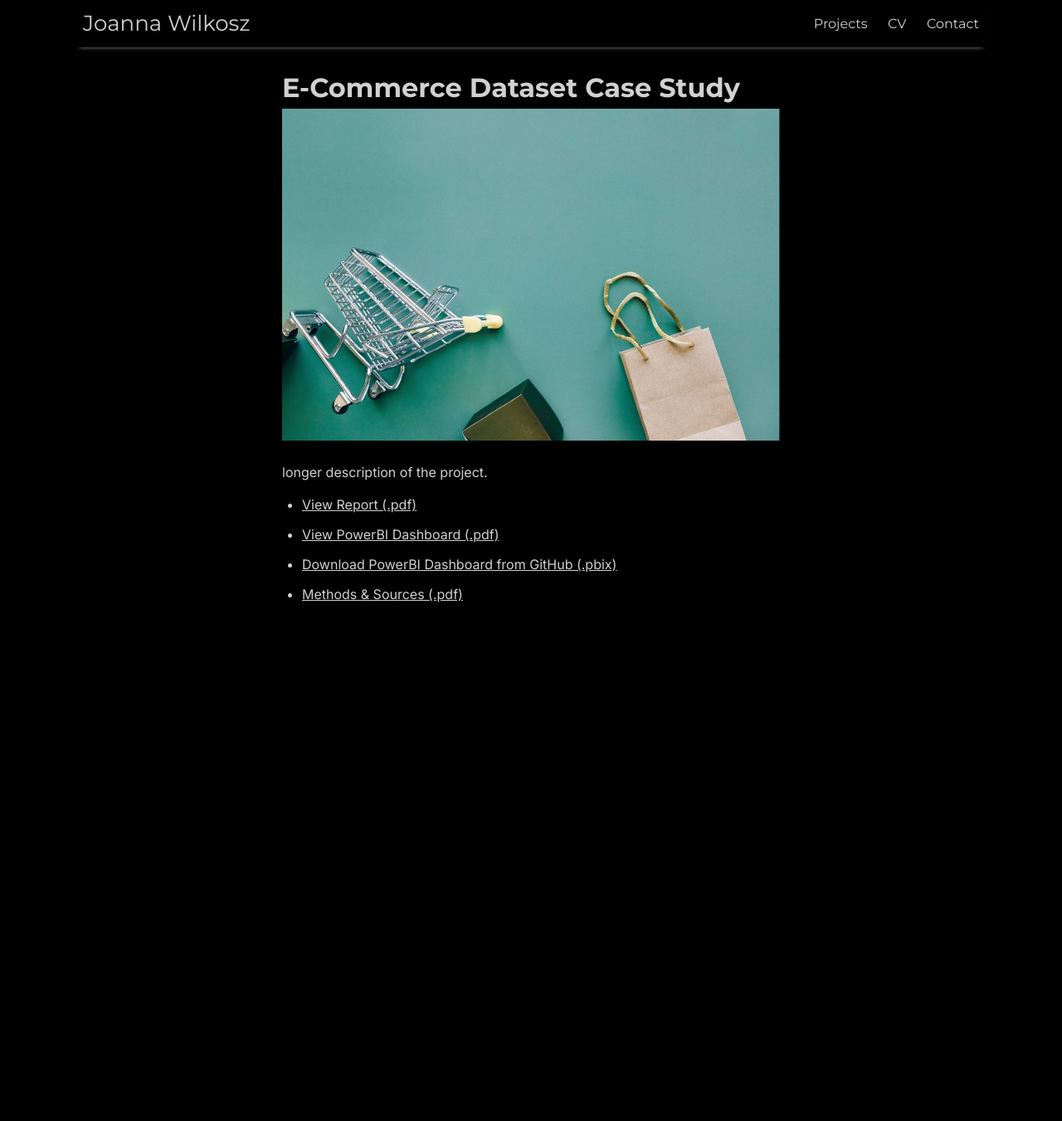
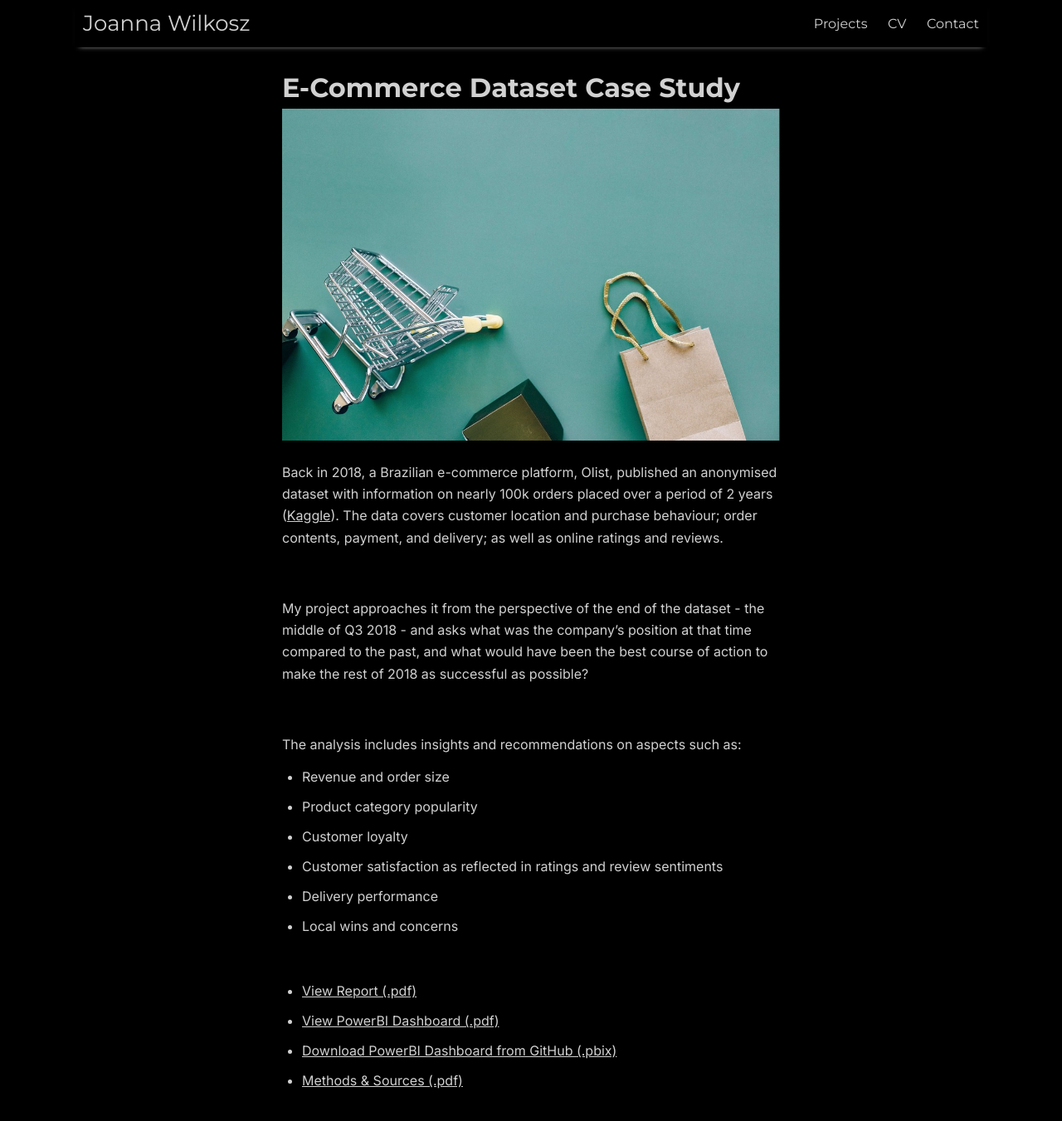
Before and after one commit to joanna-wi/joanna-wi.github.io, a Jekyll site: the page built from _projects/project-1.md, in a window 1280 px wide and 1384 px high. Shown: the top 1351 px of the window at 83% size. Built offline with Jekyll 4.4.1, drawn with Linux system fonts in a browser that asks for light colours; nearby versions of some CDN libraries.

Commit message:
Update project-1.md

```diff
--- a/_projects/project-1.md
+++ b/_projects/project-1.md
@@ -4,7 +4,24 @@ title: E-Commerce Dataset Case Study
 image: ecommerce-1.jpg
 ---
 
-longer description of the project.
+Back in 2018, a Brazilian e-commerce platform, Olist, published an anonymised dataset with information on nearly 100k orders placed over a period of 2 years (<a href="https://www.kaggle.com/datasets/olistbr/brazilian-ecommerce" target="_blank" rel="noopener noreferrer">Kaggle</a>). The data covers customer location and purchase behaviour; order contents, payment, and delivery; as well as online ratings and reviews.
+
+<br>
+
+My project approaches it from the perspective of the end of the dataset - the middle of Q3 2018 - and asks what was the company's position at that time compared to the past, and what would have been the best course of action to make the rest of 2018 as successful as possible?
+
+<br>
+
+The analysis includes insights and recommendations on aspects such as:
+
+- Revenue and order size
+- Product category popularity
+- Customer loyalty
+- Customer satisfaction as reflected in ratings and review sentiments
+- Delivery performance
+- Local wins and concerns
+
+<br>
 
 - <a href="https://joanna-wi.github.io/Project-1/Olist%20Report.pdf" target="_blank" rel="noopener noreferrer">View Report (.pdf)</a>
 - <a href="https://joanna-wi.github.io/Project-1/Dashboard%20Overview.pdf" target="_blank" rel="noopener noreferrer">View PowerBI Dashboard (.pdf)</a>
```
